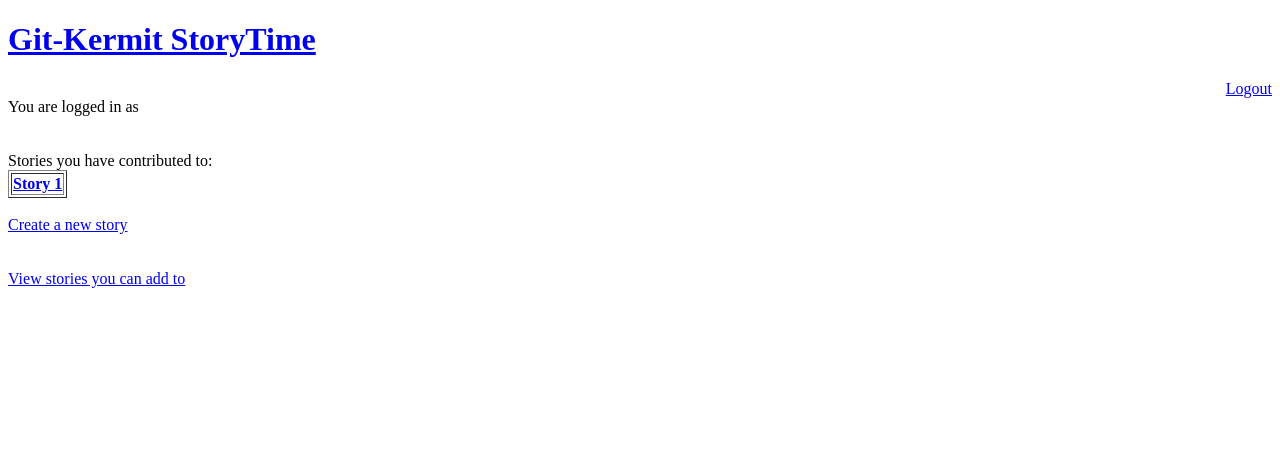
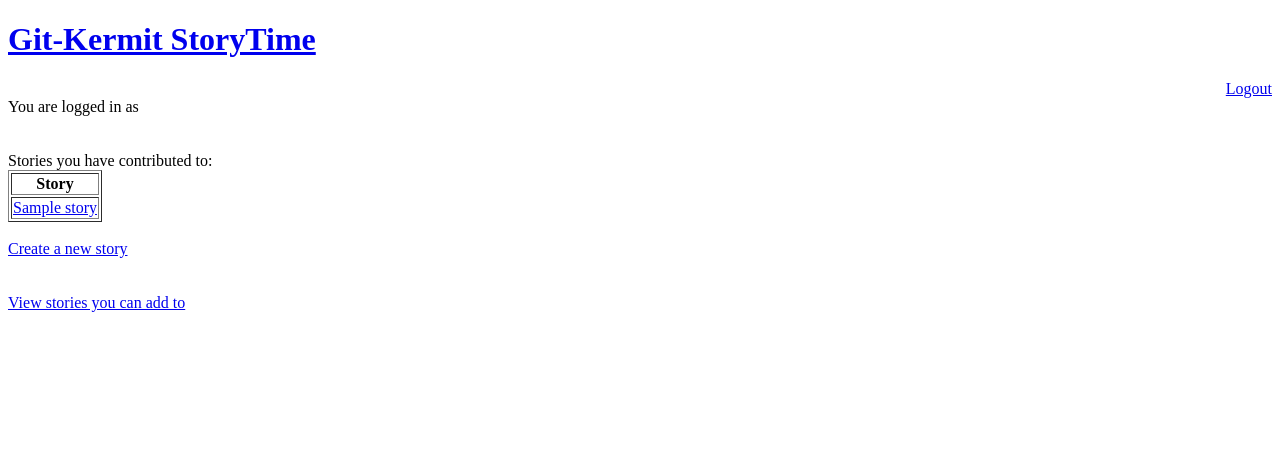
Before and after one commit to JasonLin43212/Git-Kermmit, a Flask app: template templates/loggedIn.html in a window 1280 px wide. Shown: the top 459 px of the page. Run offline with Flask 2, Linux system fonts and the light colour scheme; the template is opened without the code that fills it: most values are stand-ins (such as "Sample title", 1, 10 or a date in 2020); lists and menus that the app fills with data are empty.

Commit message:
add logged in

```diff
--- a/templates/loggedIn.html
+++ b/templates/loggedIn.html
@@ -9,7 +9,12 @@
 
 Stories you have contributed to:<br>
 <table border = "1">
-    <th><a href="/read">Story 1 </a></th>
+<tr>
+    <th>Story</th></tr>
+    {% for story in stories %}
+    <tr><td><a href = {{ url_for('read', title=story) }}>{{ story }}</a></td></tr>
+    {% endfor %}
+    {# Maybe add num of words #}
 </table>
 
 <br>
```
